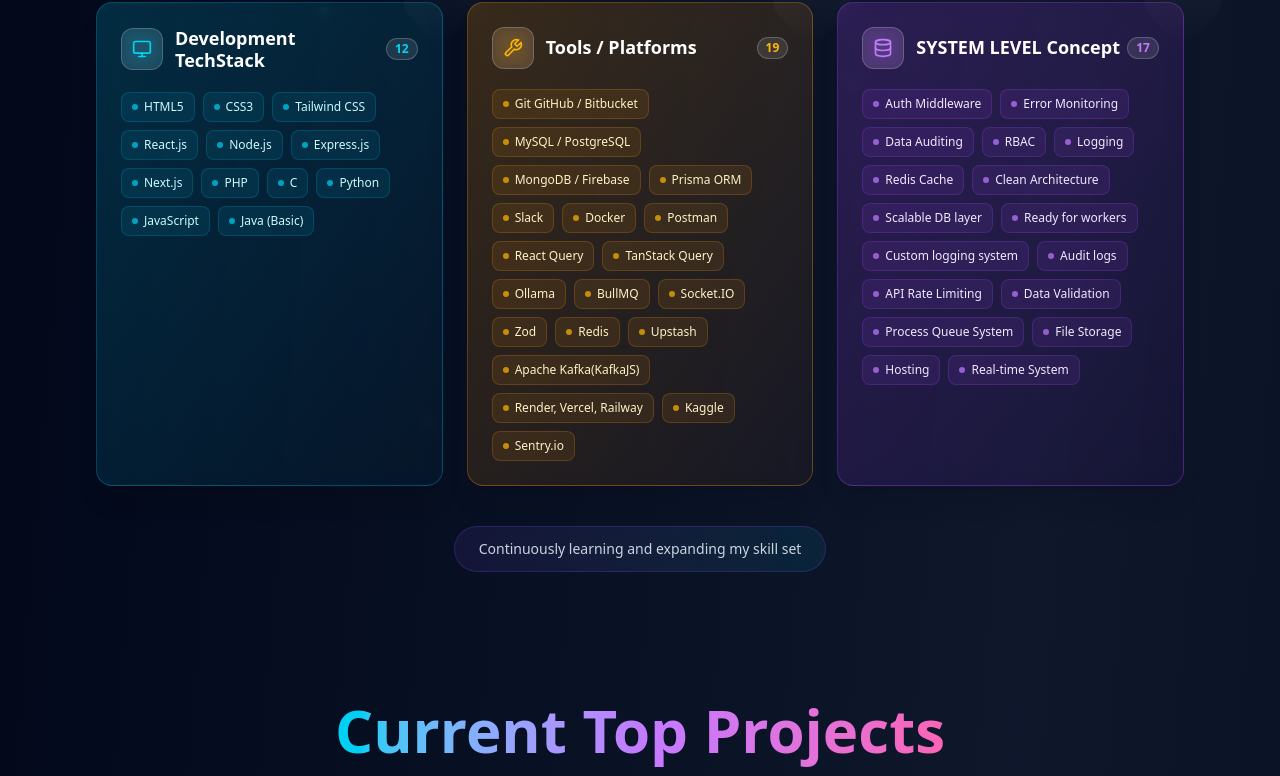
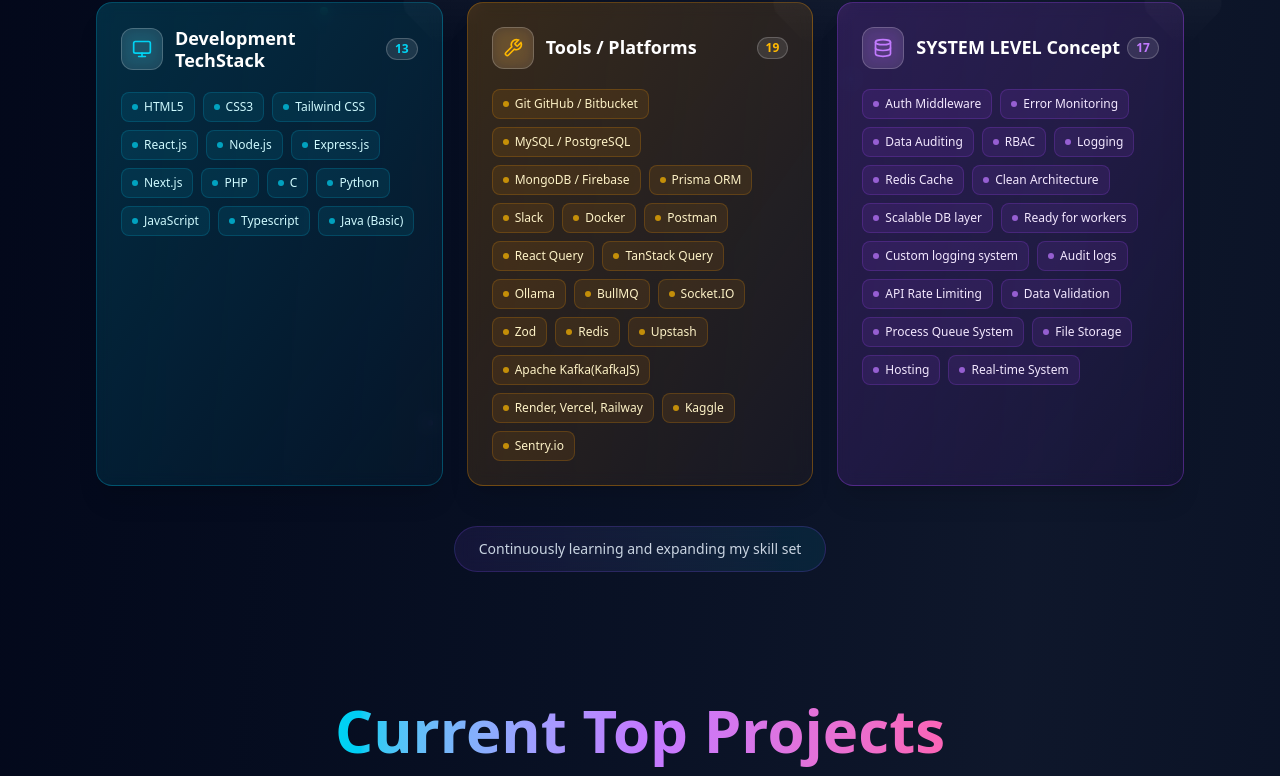
Before and after one commit to 1900690105/nikhil_portfolio, a Next.js app: page / in a window 1280 px wide. Shown: the part 2515-3291 px from the top of the page. Built offline with nearby package versions, Linux system fonts and the light colour scheme.

Commit message:
Update Skills.js

```diff
--- a/src/app/components/Skills.js
+++ b/src/app/components/Skills.js
@@ -18,6 +18,7 @@ const skillsData = [
       "C",
       "Python",
       "JavaScript",
+      "Typescript",
       "Java (Basic)",
     ],
     color: "from-cyan-500/20 to-cyan-600/5",
```
